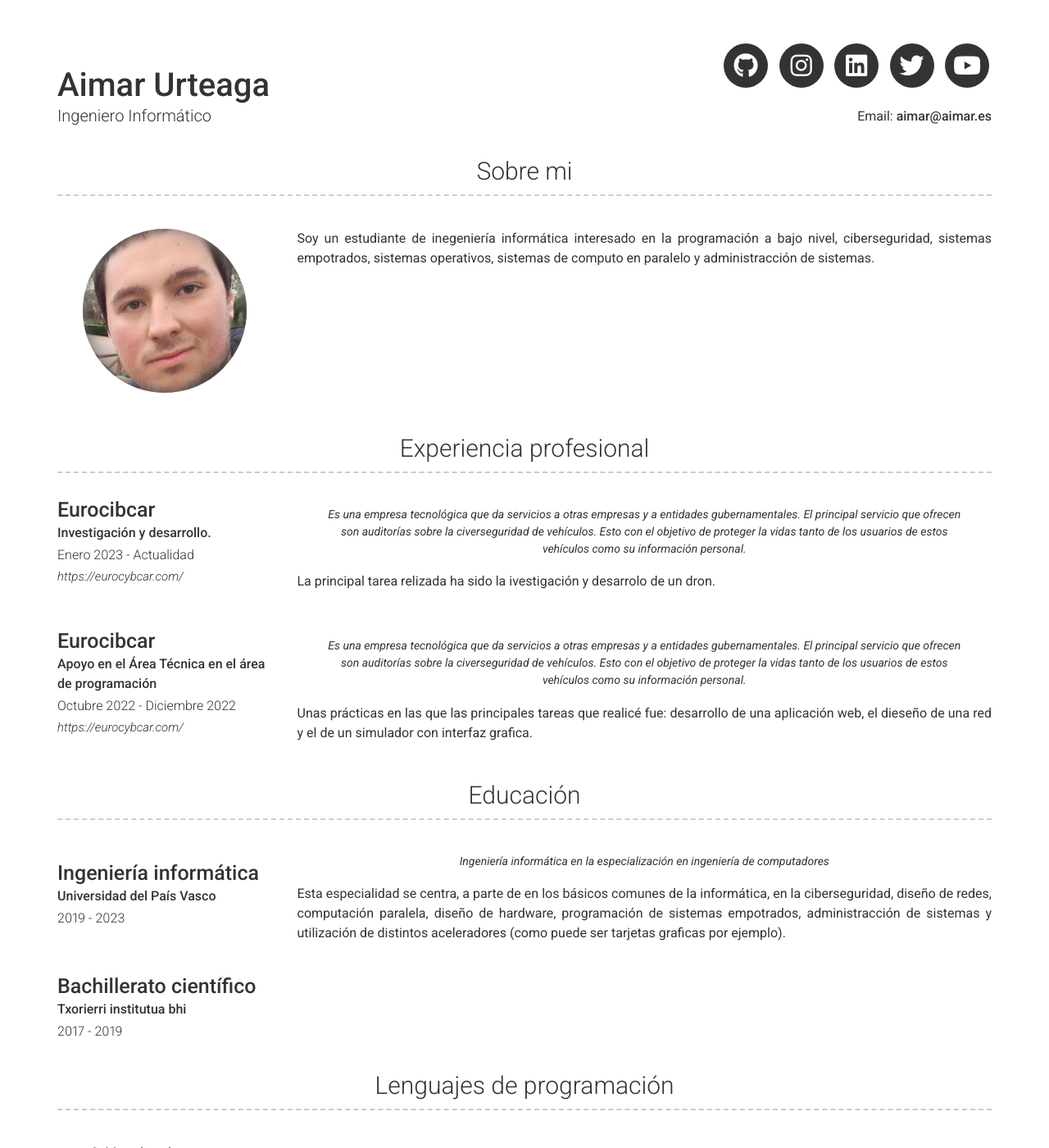
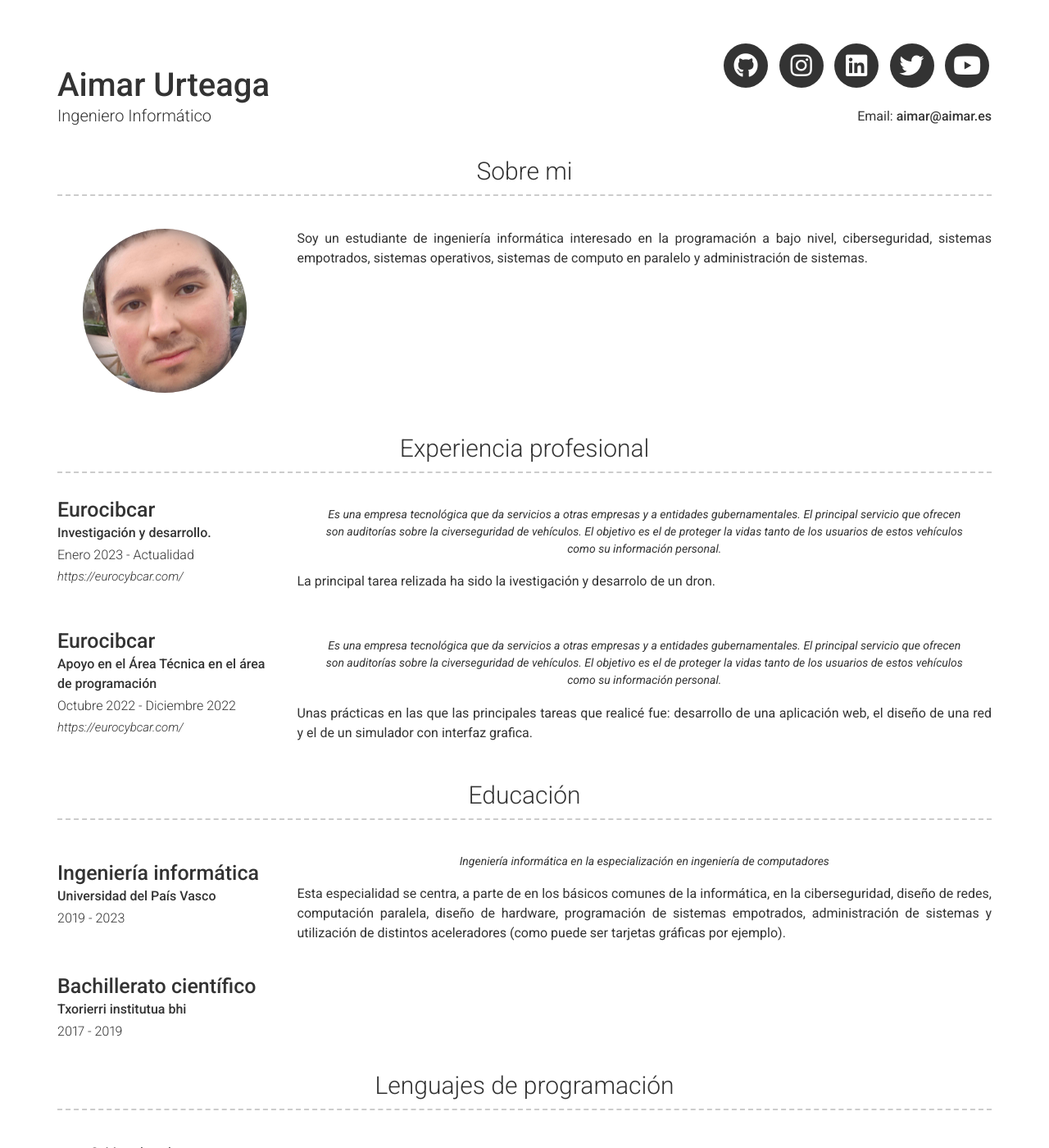
Before and after one commit to AimarUrteaga/curr-culum-vitae, a Jekyll site: the page built from index.md, in a window 1280 px wide and 1400 px high. Shown: the whole window at 82% size. Built offline with Jekyll 4.4.1, drawn with Linux system fonts in a browser that asks for light colours; nearby versions of some CDN libraries; some of the changed text lies outside the part shown.

Commit message:
terminado

```diff
--- a/_config.yml
+++ b/_config.yml
@@ -52,7 +52,7 @@ youtube_username: "@aimarurteaga"
 about_title: Sobre mi
 about_profile_image: images/profile.jpg
 about_content: |
-  Soy un estudiante de inegeniería informática interesado en la programación a bajo nivel, ciberseguridad, sistemas empotrados, sistemas operativos, sistemas de computo en paralelo y administracción de sistemas.
+  Soy un estudiante de ingeniería informática interesado en la programación a bajo nivel, ciberseguridad, sistemas empotrados, sistemas operativos, sistemas de computo en paralelo y administración de sistemas.
 
 content:
 #  - title: Projects # Title for the section
@@ -84,7 +84,7 @@ content:
         caption: Enero 2023 - Actualidad
         link: https://eurocybcar.com/
         quote: >
-          Es una empresa tecnológica que da servicios a otras empresas y a entidades gubernamentales. El principal servicio que ofrecen son auditorías sobre la civerseguridad de vehículos. Esto con el objetivo de proteger la vidas tanto de los usuarios de estos vehículos como su información personal.
+          Es una empresa tecnológica que da servicios a otras empresas y a entidades gubernamentales. El principal servicio que ofrecen son auditorías sobre la civerseguridad de vehículos. El objetivo es el de proteger la vidas tanto de los usuarios de estos vehículos como su información personal.
         description: | # this will include new lines to allow paragraphs
           La principal tarea relizada ha sido la ivestigación y desarrolo de un dron.
 
@@ -94,9 +94,9 @@ content:
         caption: Octubre 2022 - Diciembre 2022
         link: https://eurocybcar.com/
         quote: >
-          Es una empresa tecnológica que da servicios a otras empresas y a entidades gubernamentales. El principal servicio que ofrecen son auditorías sobre la civerseguridad de vehículos. Esto con el objetivo de proteger la vidas tanto de los usuarios de estos vehículos como su información personal.
+          Es una empresa tecnológica que da servicios a otras empresas y a entidades gubernamentales. El principal servicio que ofrecen son auditorías sobre la civerseguridad de vehículos. El objetivo es el de proteger la vidas tanto de los usuarios de estos vehículos como su información personal.
         description: | # this will include new lines to allow paragraphs
-          Unas prácticas en las que las principales tareas que realicé fue: desarrollo de una aplicación web, el dieseño de una red y el de un simulador con interfaz grafica.
+          Unas prácticas en las que las principales tareas que realicé fue: desarrollo de una aplicación web, el diseño de una red y el de un simulador con interfaz grafica.
 
   - title: Educación
     layout: list
@@ -108,7 +108,7 @@ content:
         quote: >
           Ingeniería informática en la especialización en ingeniería de computadores
         description: | # this will include new lines to allow paragraphs
-          Esta especialidad se centra, a parte de en los básicos comunes de la informática, en la ciberseguridad, diseño de redes, computación paralela, diseño de hardware, programación de sistemas empotrados, administracción de sistemas y utilización de distintos aceleradores (como puede ser tarjetas graficas por ejemplo).
+          Esta especialidad se centra, a parte de en los básicos comunes de la informática, en la ciberseguridad, diseño de redes, computación paralela, diseño de hardware, programación de sistemas empotrados, administración de sistemas y utilización de distintos aceleradores (como puede ser tarjetas gráficas por ejemplo).
 
       - layout: top-left
         title: Bachillerato científico
@@ -146,7 +146,7 @@ content:
   - title: Un poquito mas sobre mi
     layout: text
     content: | # this will include new lines to allow paragraphs
-      Soy disléxico. Eso significa que leo de manera mas lenta que la media, aunque la compresion lectora es adecuada y nunca he tenido problemas en ese aspecto. También, disgráfico esto implica que mi letra es ligeramente díficil de entender y disortográfico lo cual genera que cometa muchas faltas ortográficas. Soy una persona curiosa y apasionada por la informática y la ciencia. Tambien tengo una actitud cordial y respetuosa por lo tento disfruto de trabajar en equipo.
+      Soy disléxico. Eso significa que leo de manera mas lenta que la media, aunque la compresion lectora es adecuada y nunca he tenido problemas en ese aspecto. También, disgráfico esto implica que mi letra es ligeramente difícil de entender y disortográfico lo cual genera que cometa muchas faltas ortográficas. Soy una persona curiosa y apasionada por la informática y la ciencia. Tambien tengo una actitud cordial y respetuosa por lo tento disfruto de trabajar en equipo.
 
 # Footer
 footer_show_references: false
```
